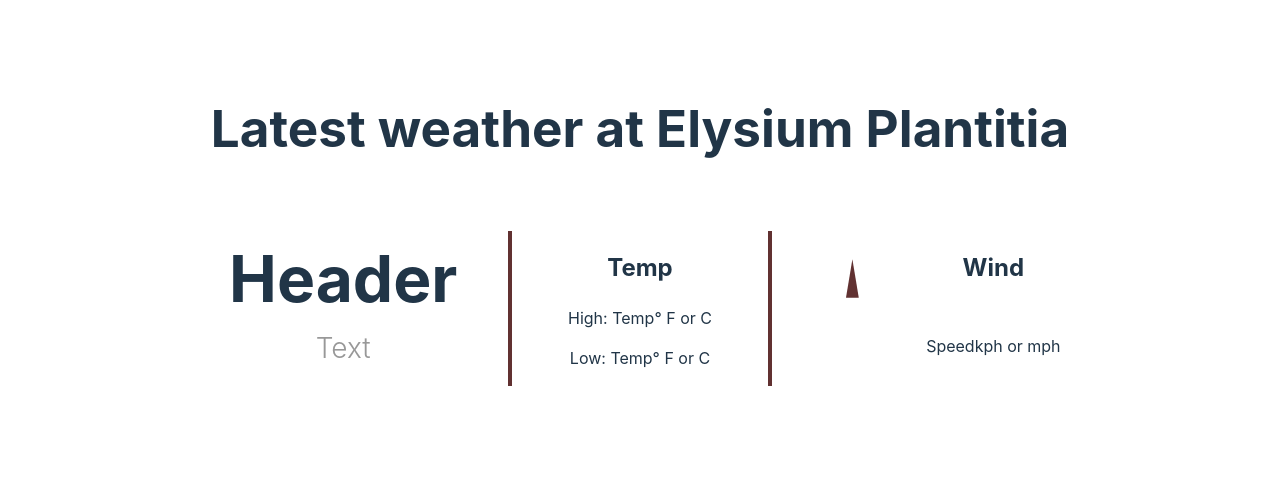
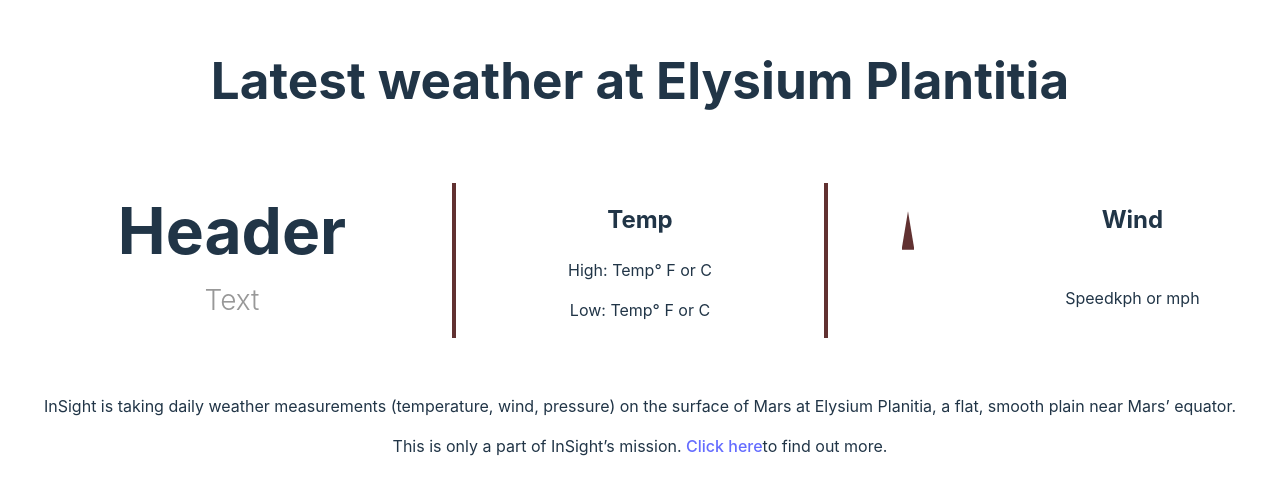
Before and after one commit to radhaya9av/the-mars, a React (Vite) app: page / in a window 1280 px wide. Shown: the part 154-648 px from the top of the page. Built offline with nearby package versions, Linux system fonts and the light colour scheme.

Commit message:
Info_componentAdded

```diff
--- /dev/null
+++ b/src/components/Info.jsx
@@ -0,0 +1,23 @@
+import React from 'react';
+
+function Info() {
+
+    return(
+      <>
+        <div className = "InfoStyles">
+            <p>
+                InSight is taking daily weather measurements (temperature, wind, pressure)
+                on the surface of Mars at Elysium Planitia, a flat, smooth plain near
+                Mars’ equator.
+            </p>
+            <p>
+                This is only a part of InSight’s mission.{' '}
+                <a href='https://mars.nasa.gov/insight/mission/overview/'>Click here</a>
+                to find out more.
+            </p>
+        </div>
+      </>
+    )
+};
+
+export default Info
--- a/src/pages/home/home.jsx
+++ b/src/pages/home/home.jsx
@@ -1,3 +1,4 @@
+import Info from "../../components/Info"
 import WeatherData from "../../components/WeatherData"
 
 function Home() {
@@ -11,6 +12,9 @@
       <div>
         <WeatherData />
       </div>
+      <div className = "InfoWrapper">
+        <Info />
+      </div>
     </>
   )
 }
```
